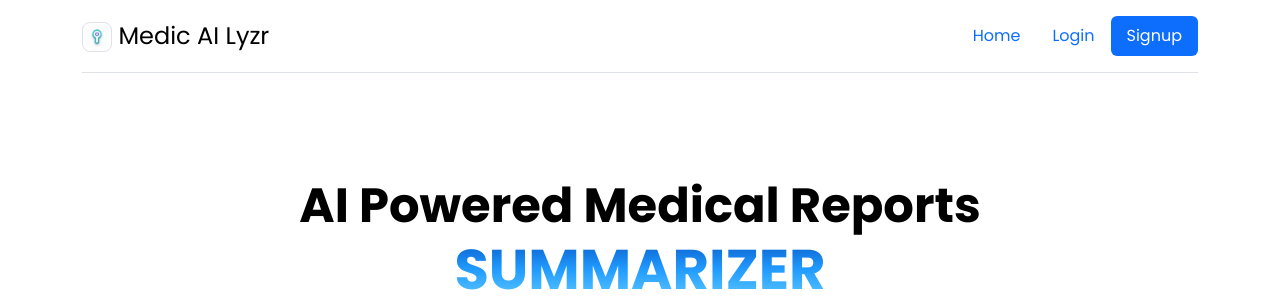
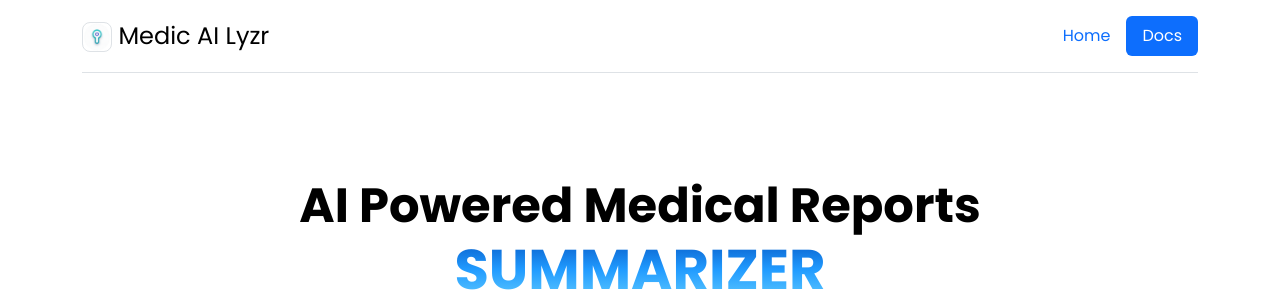
Before and after one commit to SAGAR-TAMANG/medic-ai-lyzr, a Django app: page / in a window 1280 px wide. Shown: the top 308 px of the page. Run offline with Django 5.2, Linux system fonts and the light colour scheme; some libraries are stand-ins or nearby versions.

Commit message:
Update base.html

```diff
--- a/templates/base.html
+++ b/templates/base.html
@@ -52,8 +52,7 @@
 
           <ul class="nav nav-pills">
             <li class="nav-item"><a href="{% url 'main' %}" class="nav-link" aria-current="page">Home</a></li>
-            <li class="nav-item"><a href="#" class="nav-link" onclick="event.preventDefault(); showToast('Feature coming soon!', 4000)">Login</a></li>
-            <li class="nav-item"><a href="#" class="nav-link active" onclick="event.preventDefault(); showToast('Feature coming soon!', 4000)">Signup</a></li>
+            <li class="nav-item"><a href="https://github.com/SAGAR-TAMANG/medic-ai-lyzr" class="nav-link active" target="_blank">Docs</a></li>
           </ul>
         </header>
       </div>
```
